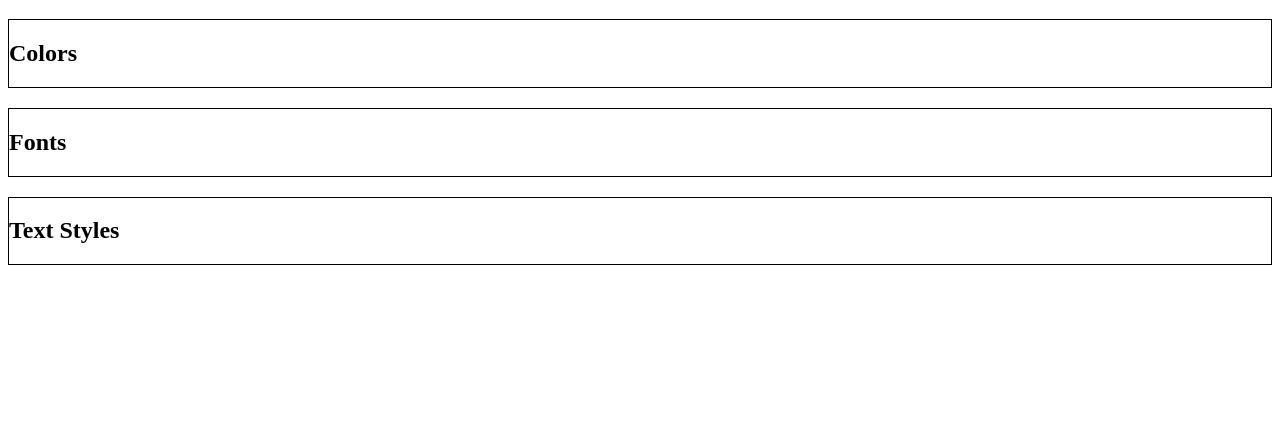
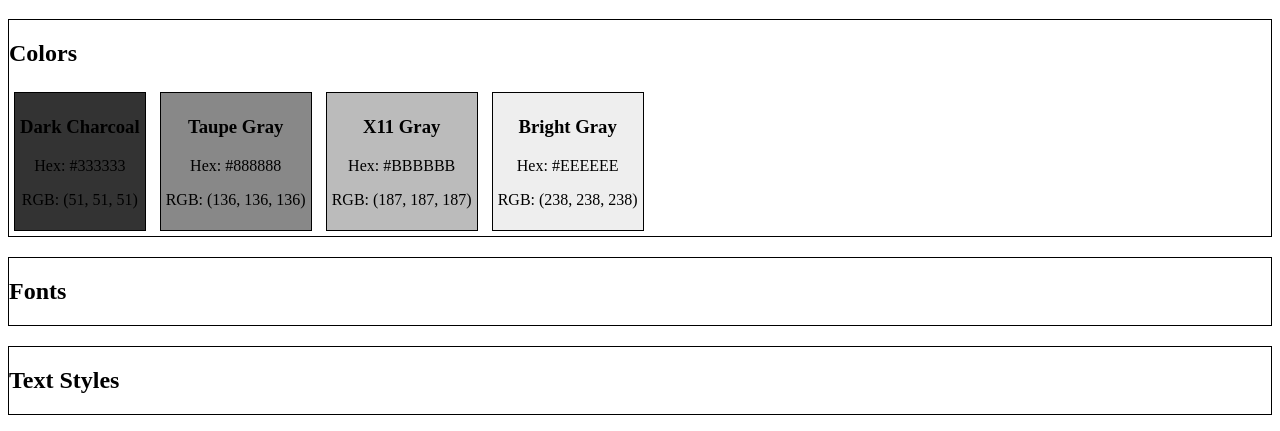
Before and after one commit to yudhanurrizky/design-system, a plain HTML site: page index.html in a window 1280 px wide. Shown: the part 61-492 px from the top of the page. Drawn offline with Linux system fonts and the light colour scheme.

Commit message:
added color section

```diff
--- a/index.html
+++ b/index.html
@@ -9,13 +9,33 @@
             <h1>Website Design System</h1>
         </head>
         <main>
-            <section class="colors-section">
+            <section>
                 <h2>Colors</h2>
+                <div class="colors dark-charcoal">
+                    <h3>Dark Charcoal</h3>
+                    <p>Hex: #333333</p>
+                    <p>RGB: (51, 51, 51)</p>
+                </div>
+                <div class="colors taupe-grey">
+                    <h3>Taupe Gray</h3>
+                    <p>Hex: #888888</p>
+                    <p>RGB: (136, 136, 136)</p>
+                </div>
+                <div class="colors x11-grey">
+                    <h3>X11 Gray</h3>
+                    <p>Hex: #BBBBBB</p>
+                    <p>RGB: (187, 187, 187)</p>
+                </div>
+                <div class="colors bright-grey">
+                    <h3>Bright Gray</h3>
+                    <p>Hex: #EEEEEE</p>
+                    <p>RGB: (238, 238, 238)</p>
+                </div>
             </section>
-            <section class="fonts-section">
+            <section>
                 <h2>Fonts</h2>
             </section>
-            <section class="text-styles-section">
+            <section>
                 <h2>Text Styles</h2>
             </section>
         </main>
--- a/styles.css
+++ b/styles.css
@@ -1,6 +1,28 @@
-.colors-section,
-.fonts-section,
-.text-styles-section {
+section {
     border: 1px solid black;
     margin-bottom: 20px;
 }
+
+.colors {
+    border: 1px solid black;
+    display: inline-block;
+    padding: 5px;
+    text-align: center;
+    margin: 5px;
+}
+
+.dark-charcoal {
+    background-color: #333333;
+}
+
+.taupe-grey {
+    background-color: #888888;
+}
+
+.x11-grey {
+    background-color: #BBBBBB;
+}
+
+.bright-grey {
+    background-color: #EEEEEE;
+}
```
